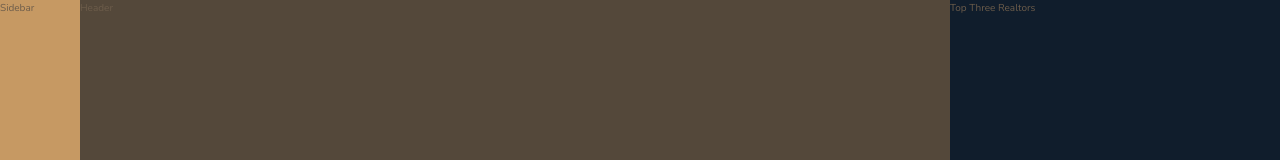
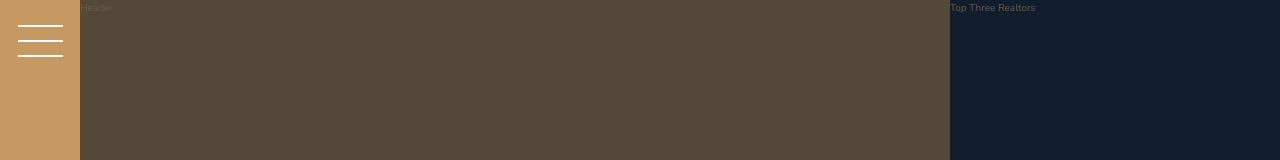
Before and after one commit to thabermeyer/nexter-project, a website: page app/index.html in a window 1280 px wide. Shown: the top 160 px of the page. Drawn offline with nearby package versions, Linux system fonts and the light colour scheme.

Commit message:
Set sidebar without navigation functionality

```diff
--- a/app/assets/styles/layout/_sidebar.scss
+++ b/app/assets/styles/layout/_sidebar.scss
@@ -2,6 +2,44 @@
 
     background-color: $color-primary;
     grid-column: sidebar-start / sidebar-end;
-    grid-row: 1 / -1 // -1 means it spans the rest of the available rows
+    grid-row: 1 / -1; // -1 means it spans the rest of the available rows
+
+    display: flex;
+    justify-content: center;
 
 }
+
+.nav-btn {
+
+    border: none;
+    border-radius: 0;
+
+    background-color: #fff;
+    height: .2rem;
+    width: 4.5rem;
+    margin-top: 4rem;
+
+    &::before, &::after {
+
+        background-color: #fff;
+        height: .2rem;
+        width: 4.5rem;
+
+        content: "";
+        display: block;
+
+    }
+
+    &::before {
+
+        transform: translateY(-1.5rem);
+
+    }
+
+    &::after {
+
+        transform: translateY(1.3rem);
+
+    }
+
+}
--- a/app/index.html
+++ b/app/index.html
@@ -21,7 +21,9 @@
     <body class="container">
 
         <div class="sidebar">
-            Sidebar
+
+            <button class="nav-btn"></button>
+
         </div>
 
         <header class="header">
```
Also changed, not shown: app/temp/styles/styles.css.
